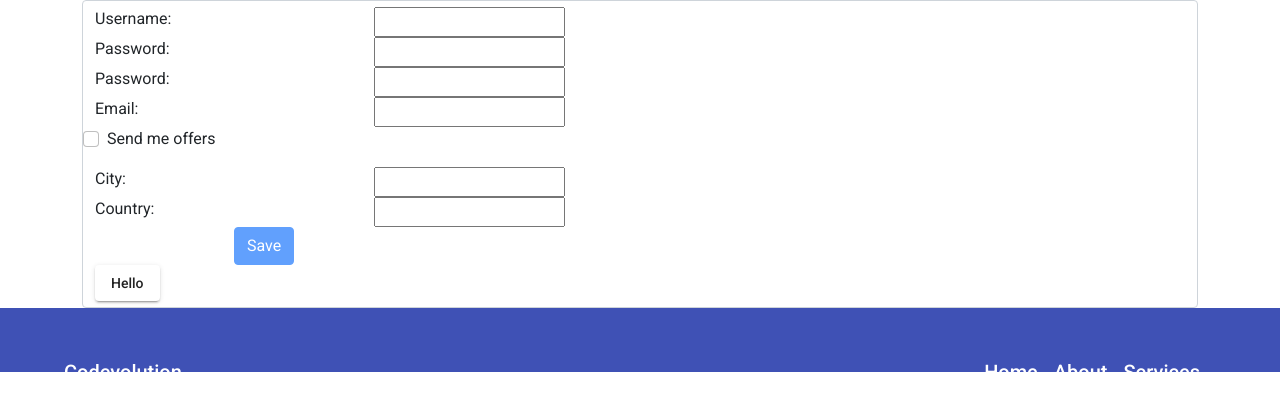
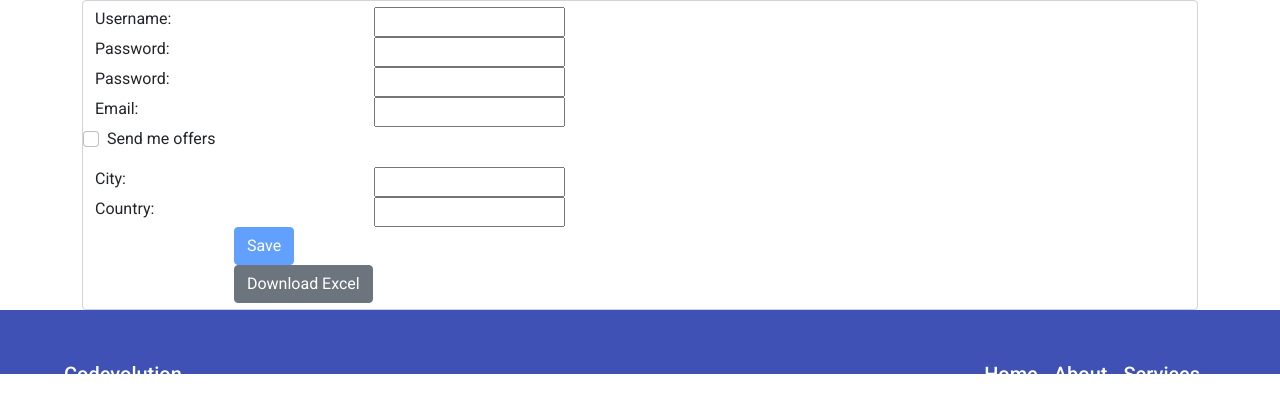
Before and after one commit to mdgiasuddin/angular-example, an Angular app: page / in a window 1280 px wide. Shown: the top 412 px of the page. Built offline with nearby package versions, Linux system fonts and the light colour scheme; no server answers.

Commit message:
Excel file download

```diff
--- a/package.json
+++ b/package.json
@@ -20,6 +20,7 @@
     "@angular/platform-browser": "~12.0.0",
     "@angular/platform-browser-dynamic": "~12.0.0",
     "@angular/router": "~12.0.0",
+    "file-saver": "^2.0.5",
     "rxjs": "~6.6.0",
     "tslib": "^2.1.0",
     "zone.js": "~0.11.4"
--- a/src/app/app.module.ts
+++ b/src/app/app.module.ts
@@ -25,7 +25,8 @@ import {StudentComponent} from './test/student/student.component';
     ReactiveFormsModule,
     BrowserAnimationsModule,
     MaterialModule,
-    HttpClientModule
+    HttpClientModule,
+
   ],
   providers: [],
   bootstrap: [AppComponent]
--- a/src/app/services/student.service.ts
+++ b/src/app/services/student.service.ts
@@ -1,5 +1,6 @@
 import {Injectable} from '@angular/core';
 import {HttpClient} from "@angular/common/http";
+import {map} from "rxjs/operators";
 
 export class Student {
   constructor(
@@ -29,4 +30,15 @@ export class StudentService {
   getAllStudent(): any {
     return this.httpClient.get<Student[]>(this.url + 'angular/api/student/all');
   }
+
+  downloadExcelFile(fileName: string): any {
+    // return this.httpClient.get<Student[]>(this.url + 'api/excel/download/test/' + fileName);
+
+    return this.httpClient.get(this.url + 'api/excel/download/test/test.xlsx', {responseType: 'blob'}).pipe(map((response: Blob) => {
+      return {
+        filename: fileName,
+        data: response
+      };
+    }));
+  }
 }
--- a/src/app/test/test/test.component.html
+++ b/src/app/test/test/test.component.html
@@ -85,8 +85,12 @@
         </div>
       </div>
 
-      <div>
-        <button mat-raised-button>Hello</button>
+      <div class="row">
+        <div class="col-md-4" style="position: center">
+          <button (click)="downloadExcel()" class="btn btn-secondary" style="position: relative;left: 40%;">
+            Download Excel
+          </button>
+        </div>
       </div>
 
     </div>
--- a/src/app/test/test/test.component.ts
+++ b/src/app/test/test/test.component.ts
@@ -78,7 +78,7 @@ export class TestComponent implements OnInit {
   }
 
   getAllStudentList(): void {
-    this.studentService.getAllStudent().subscribe(data => {
+    this.studentService.getAllStudent().subscribe((data: Student[]) => {
       this.consoleLogService.logWithMessage('Student list', data);
       this.studentList = data;
     });
@@ -104,5 +104,32 @@ export class TestComponent implements OnInit {
     this.consoleLogService.logWithMessage('login form', this.loginForm);
   }
 
+  // downloadExcel(): void {
+  downloadExcel(): void {
+    const filename = 'test.xlsx';
+    this.studentService.downloadExcelFile(filename).subscribe(response => {
+
+      this.consoleLogService.logWithMessage('File response', response);
+      const binaryData = [];
+      binaryData.push(response.data);
+      const url = window.URL.createObjectURL(new Blob(binaryData, {type: "application/xlsx"}));
+      const a = document.createElement('a');
+      document.body.appendChild(a);
+      a.setAttribute('style', 'display: none');
+      a.setAttribute('target', 'blank');
+      a.href = url;
+      a.download = response.filename;
+      a.click();
+      window.URL.revokeObjectURL(url);
+      a.remove();
+
+    }, error => {
+
+      console.log(error);
+    });
+  }
+
+  // }
+
 
 }
```
Also changed, not shown: 1 other file (tests, documents, lock files or other folders).
